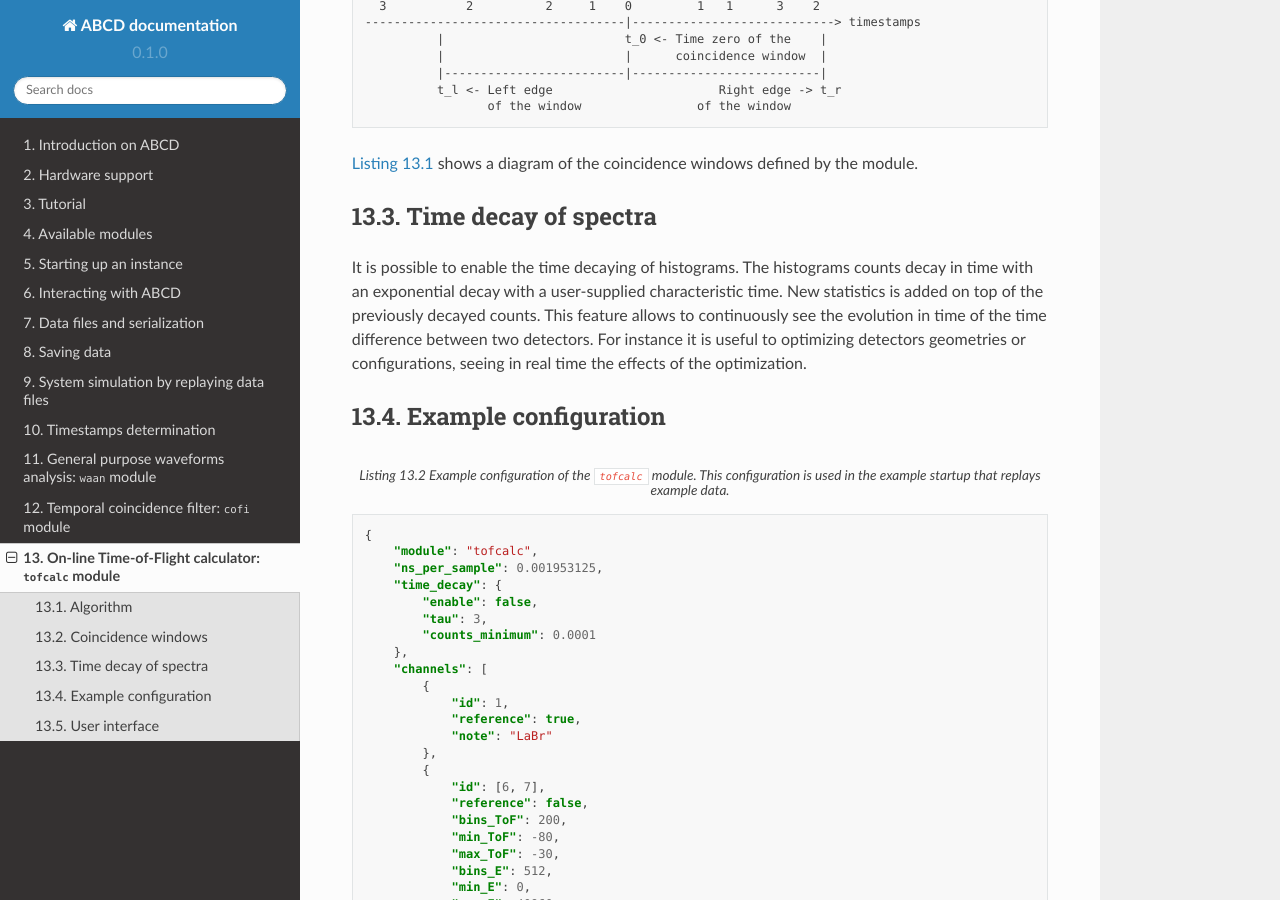
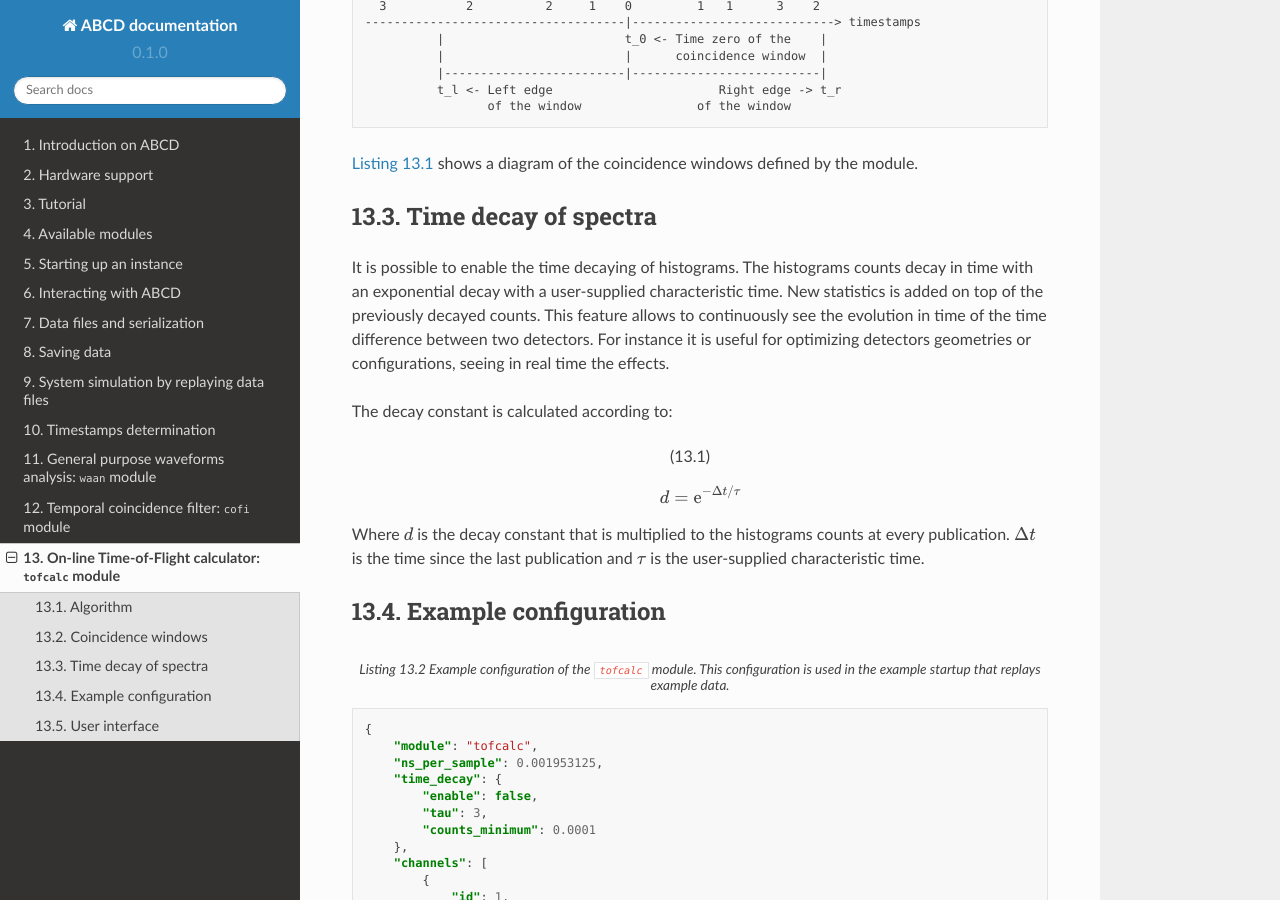
Before and after one commit to cl-fontana/abcd-docs, a Sphinx documentation site: the page built from docs/source/tofcalc.rst, in a window 1280 px wide and 900 px high, scrolled down 1121 px. Built offline with Sphinx 7.4.7 and the Read the Docs theme 2.0.0, drawn with Linux system fonts in a browser that asks for light colours.

Commit message:
Added formula of time decay

```diff
--- a/docs/source/tofcalc.rst
+++ b/docs/source/tofcalc.rst
@@ -67,7 +67,15 @@ It is possible to enable the time decaying of histograms.
 The histograms counts decay in time with an exponential decay with a user-supplied characteristic time.
 New statistics is added on top of the previously decayed counts.
 This feature allows to continuously see the evolution in time of the time difference between two detectors.
-For instance it is useful to optimizing detectors geometries or configurations, seeing in real time the effects of the optimization.
+For instance it is useful for optimizing detectors geometries or configurations, seeing in real time the effects.
+
+The decay constant is calculated according to:
+
+.. math:: d = \mathrm{e}^{-\Delta t / \tau}
+    :label: eq-tofcalc-time-decay
+
+Where :math:`d` is the decay constant that is multiplied to the histograms counts at every publication.
+:math:`\Delta t` is the time since the last publication and :math:`\tau` is the user-supplied characteristic time.
 
 .. _sec-tofcalc-config:
 
```
